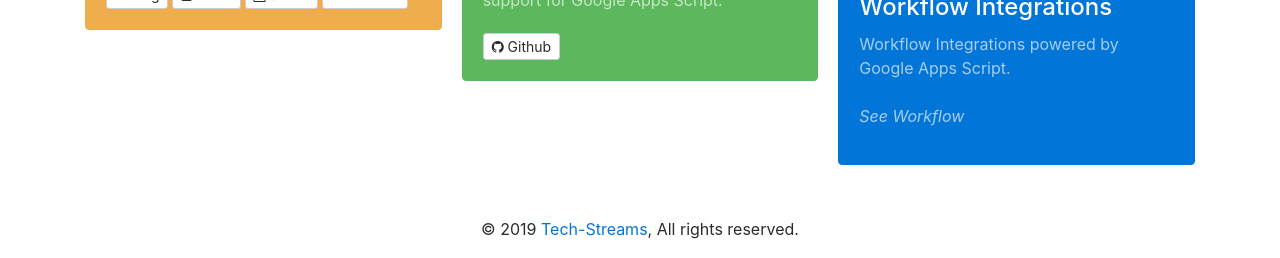
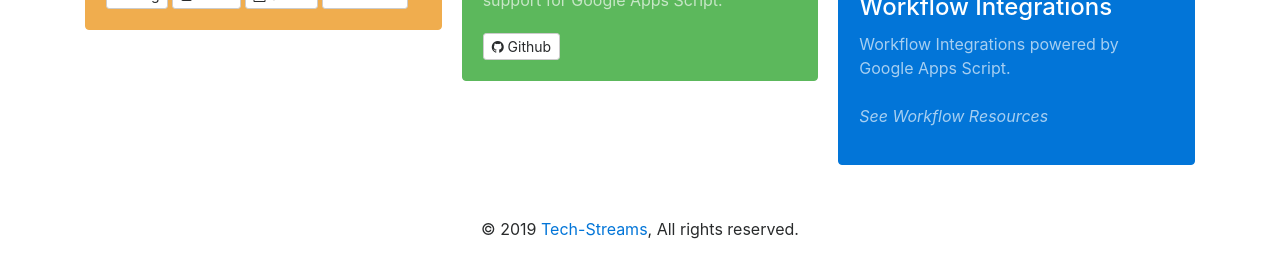
Before and after one commit to techstreams/techstreams.github.io, a Jekyll site: the page built from appscript.html, in a window 1280 px wide. Shown: the part 1118-1376 px from the top of the page. Built offline with Jekyll 4.4.1, drawn with Linux system fonts in a browser that asks for light colours; nearby versions of some CDN libraries.

Commit message:
Update appscript.yml

```diff
--- a/_data/appscript.yml
+++ b/_data/appscript.yml
@@ -92,4 +92,4 @@ items:
         name: <i class="fa fa-google-plus-square"></i> Google+
 #
   - tl_title: Workflow Integrations
-    tl_content: Workflow Integrations powered by Google Apps Script.<br><br><em>See Workflow</em>
+    tl_content: Workflow Integrations powered by Google Apps Script.<br><br><em>See Workflow Resources</em>
```
